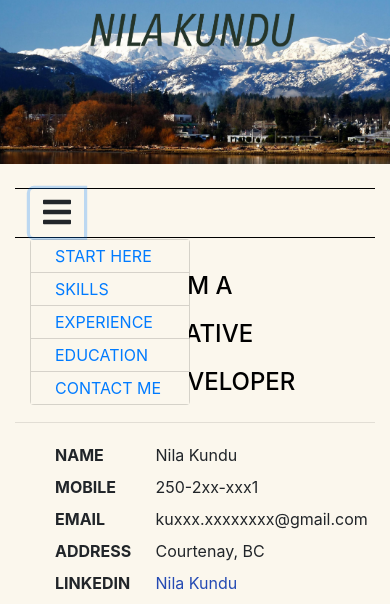
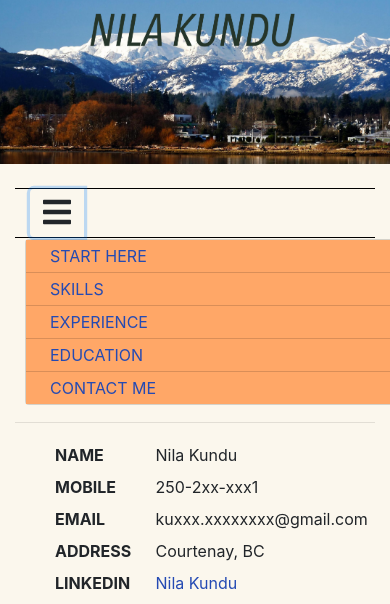
Before and after one commit to imgstudent/nilaGH.github.io, a PHP site: page / in a window 390 px wide, after a click that opens the changed part; the page is wider, and only the part inside the window is pictured. Shown: the top 604 px of that part. Run offline with PHP 8.4, Linux system fonts and the light colour scheme; some libraries are stand-ins or nearby versions.

Commit message:
Saved changes - May 21, 2020
Partially fixed the navigation on mobile screen.

```diff
--- a/customStyles.css
+++ b/customStyles.css
@@ -165,7 +165,7 @@ a {
     background-color: #fbf7ed;
 }
 
-.btn-group {
+#navigation .btn-group {
     display: none;
 }
 
@@ -199,27 +199,31 @@ a {
     to { transform: translateY(0); }
 }
 
-/* Google map */
-#map {
-    width: 100%;
-    height: 28.4em;
-}
+/* #navigation::after {
+    clear: both;
+    content: "";
+    display: table;
+} */
 
 @media only screen and (max-width: 600px) {
-    nav.nav {
+    #navigation nav {
         display: none;
     }
 
-    .btn-group {
+    #navigation .btn-group {
         display: block;
     }
 
-    .btn-group a {
-        background-color: #fbf7ed;
-        color: #007bff;
+    #navigation .btn-group  a {
+        margin-right: 20em;
     }
 
-    .btn-group a + a {
+    #navigation .btn-group a {
+        background-color: #FFA767;
+        color: #244AB3;
+    }
+
+    #navigation .btn-group a + a {
         border-top: 1px solid rgba(0,0,0,.15);
     }
 
--- a/index.html
+++ b/index.html
@@ -27,20 +27,20 @@
     </div>
 
     <div class="row" id="navigation">
-      <div class="col-12 clearfix">
+      <div class="col-12">
         <nav class="nav nav-tabs justify-content-center">
-          <a class="nav-link active" href="index.html">START HERE</a>
+          <a class="nav-link active" href="#">START HERE</a>
           <a class="nav-link" href="#skills">SKILLS</a>
           <a class="nav-link" href="#employment">EXPERIENCE</a>
           <a class="nav-link" href="#education">EDUCATION</a>
           <a class="nav-link" href="#contact">CONTACT ME</a>
         </nav>
         <div class="btn-group">
-          <button class="btn dropdown-toogle" type="button" id="dropdownMenuButton" data-toggle="dropdown" aria-haspopup="true" aria-expanded="false">
+          <button class="btn dropdown-toogle" type="button" id="dropdownMenuButton" data-toggle="dropdown">
             <i class="fas fa-bars fa-2x"></i>
           </button>
           <div class="dropdown-menu pt-0 pb-0" aria-labelledby="dropdownMenuButton">
-            <a class="dropdown-item" href="index.html">START HERE</a>
+            <a class="dropdown-item" href="#">START HERE</a>
             <a class="dropdown-item" href="#skills">SKILLS</a>
             <a class="dropdown-item" href="#employment">EXPERIENCE</a>
             <a class="dropdown-item" href="#education">EDUCATION</a>
@@ -492,7 +492,7 @@
             </tr>
             <tr>
               <td>Bachelor of Technology</td>
-              <td><a href="https://makautwb.ac.in/" target="_new">Maulana Abul Kalam Azad University of Technology</a>, Kolkata, India</td>
+              <td><a href="https://makautwb.ac.in/" target="_new">West Bengal University of Technology</a>, Kolkata, India</td>
               <td>September 2009–August 2013</td>
             </tr>
           </tbody>
```
